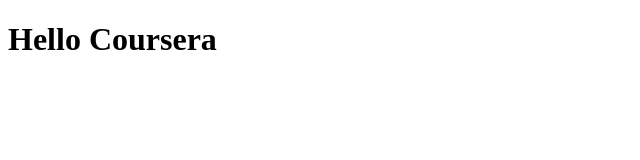
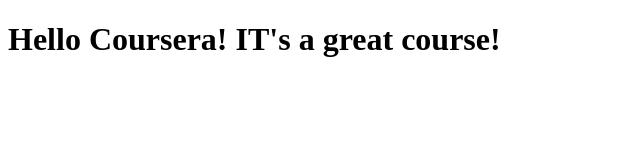
Before and after one commit to JO-OG/coursera-test, a plain HTML site: page index.html in a window 1280 px wide. Shown: the whole page, without its empty margins (0-640 px from the left). Drawn offline with Linux system fonts and the light colour scheme.

Commit message:
Small addition to our page content.

```diff
--- a/index.html
+++ b/index.html
@@ -6,6 +6,6 @@
 	<title></title>
 </head>
 <body>
-<h1>Hello Coursera</h1>
+<h1>Hello Coursera! IT's a great course!</h1>
 </body>
 </html>
```
